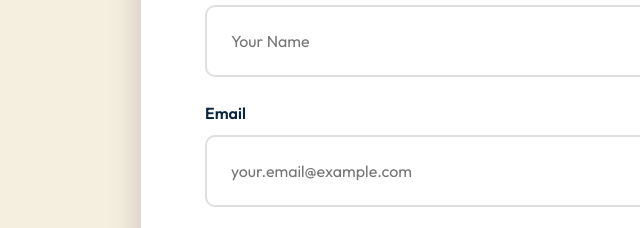
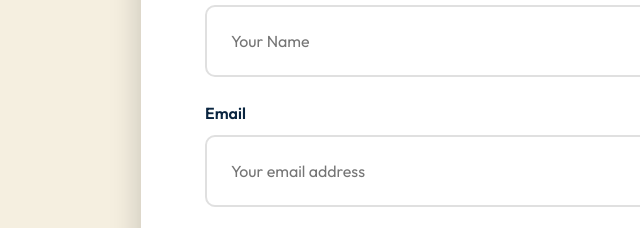
Before and after one commit to Moizahmad496/my_portfolio, a plain HTML site: page index.html in a window 1280 px wide. Shown: the part 5383-5611 px from the top of the page, 99-739 px from the left. Drawn offline with Linux system fonts and the light colour scheme; animation ran at ten frames a second.

Commit message:
docs: update email input placeholder text for email input field.

```diff
--- a/index.html
+++ b/index.html
@@ -386,7 +386,7 @@
 
                 <div class="form-group">
                     <label for="email">Email</label>
-                    <input type="email" id="email" name="email" placeholder="your.email@example.com" required>
+                    <input type="email" id="email" name="email" placeholder="Your email address" required>
                 </div>
 
                 <div class="form-group">
```
